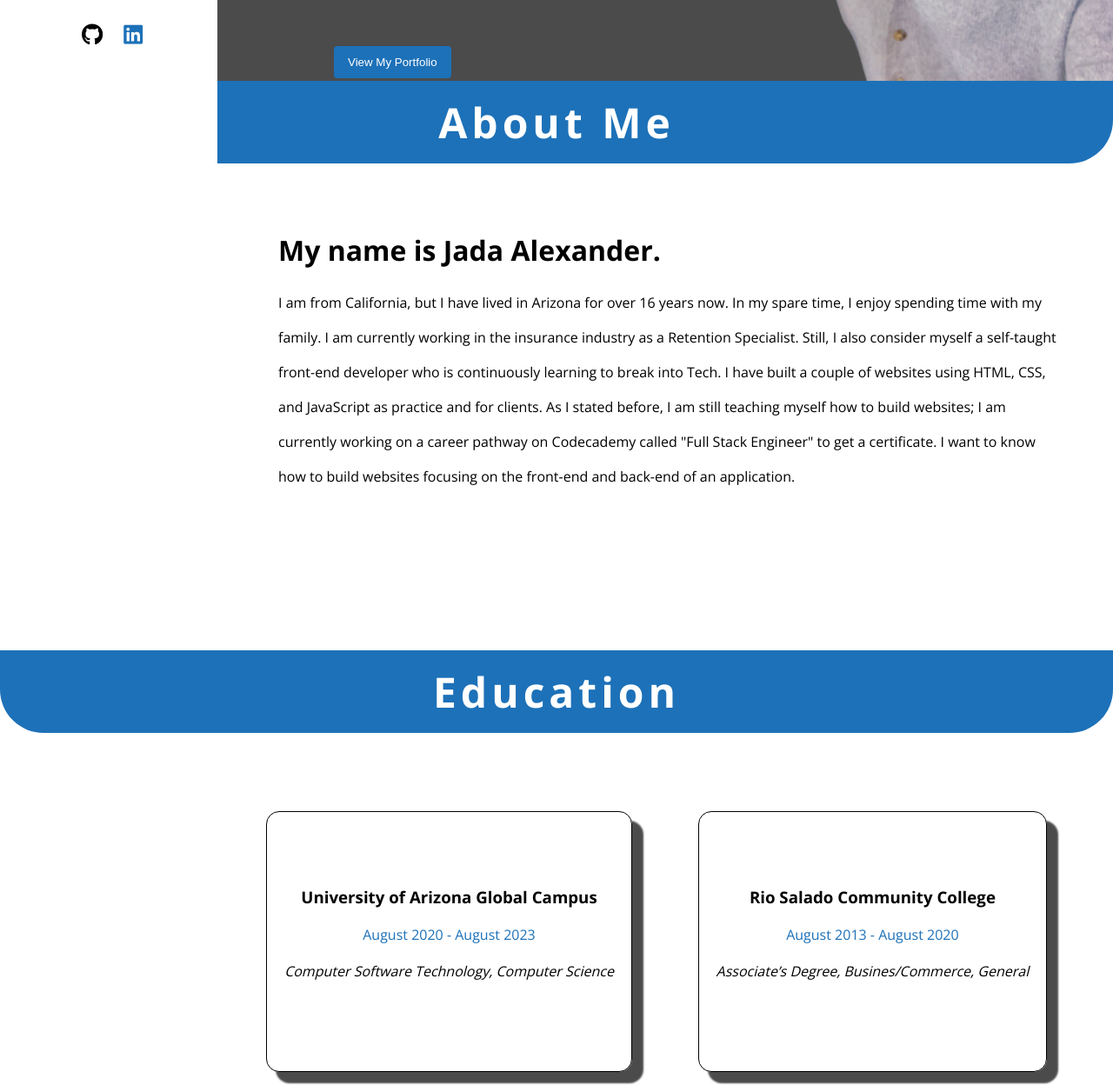
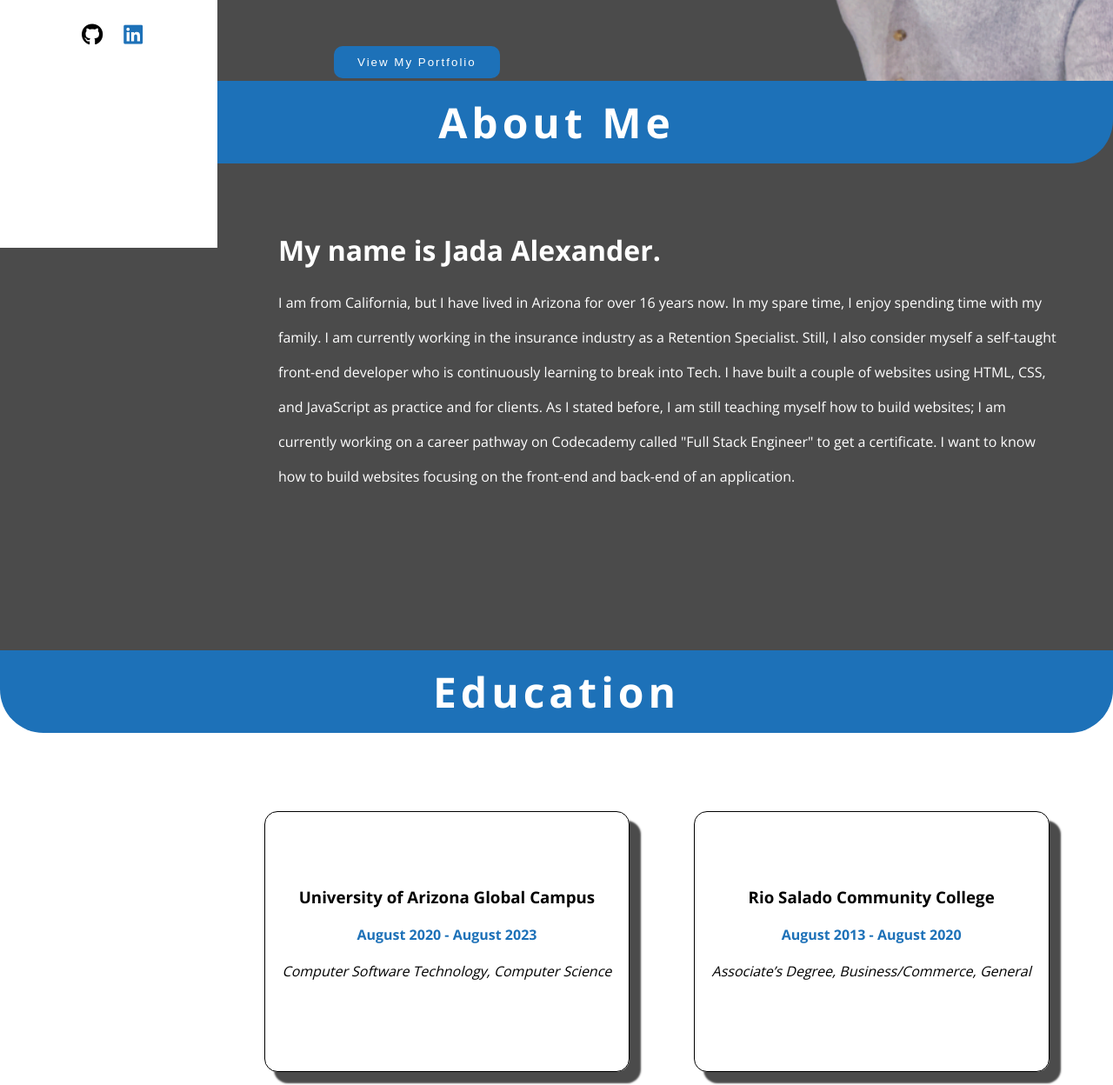
Before and after one commit to jalexandertech/personal-portfolio, a plain HTML site: page index.html in a window 1280 px wide. Shown: the part 515-1763 px from the top of the page at 87% size. Drawn offline with nearby package versions, Linux system fonts and the light colour scheme; a web font is replaced by a local one.

Commit message:
Change padding to hero button

```diff
--- a/index.html
+++ b/index.html
@@ -62,14 +62,12 @@
                 <div class="school-one">
                     <h3 class="college-name">University of Arizona Global Campus</h3>
                     <p class="grad-date">August 2020 - August 2023</p>
-                    <span class="blue-line"></span>
                     <p class="degree">Computer Software Technology, Computer Science</p>
                 </div>
                 <div class="school-two">
                     <h3 class="college-name">Rio Salado Community College</h3>
                     <p class="grad-date">August 2013 - August 2020</p>
-                    <span class="blue-line"></span>
-                    <p class="degree">Associate’s Degree, Busines/Commerce, General</p>
+                    <p class="degree">Associate’s Degree, Business/Commerce, General</p>
                 </div>
             </div>
         </section>
--- a/resources/css/style.css
+++ b/resources/css/style.css
@@ -145,12 +145,14 @@ nav .logo{
     color: #ffffff;
     background-color: #1D71B8;
     border: 1px solid transparent;
-    border-radius: 4px;
+    border-radius: 10px;
     cursor: pointer;
 }
 
 .btn a{
     color: #ffffff;
+    letter-spacing: 2px;
+    padding: 11px;
 }
 
 .btn:hover{
@@ -167,6 +169,10 @@ nav .logo{
 }
 
 /* About Me Section */
+.about-section{
+    background-color: #4B4B4B;
+    color: #ffffff;
+}
 .about-section p{
     line-height: 2.5;
     width: 70%;
@@ -215,16 +221,14 @@ nav .logo{
 
 .education-container .grad-date{
     color: #1D71B8;
-    font-weight: 400;
+    font-weight: 700;
 }
 
-.blue-line{
-    content: "";
-
-}
 
 /* Projects Section */
-
+.projects-section{
+    background-color: #4B4B4B;
+}
 
 
 
```
